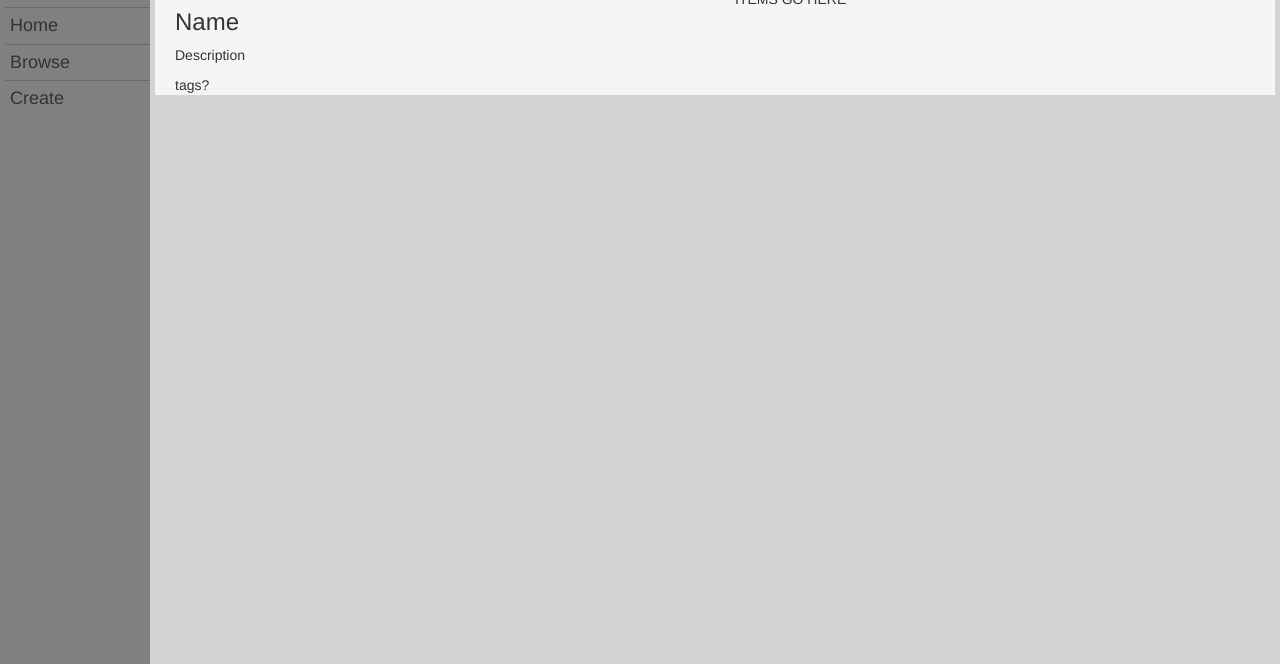
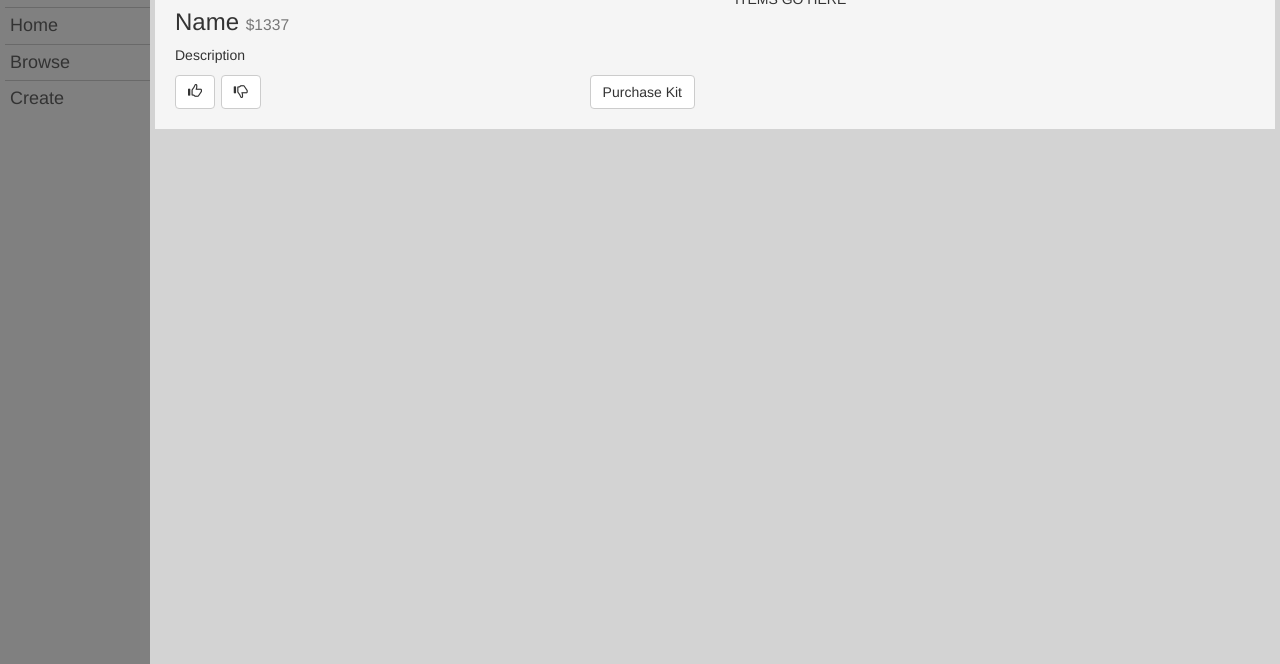
Before and after one commit to mitchwadair/StarterKit, a website: page kits/view.html in a window 1280 px wide. Shown: the part 136-800 px from the top of the page. Drawn offline with nearby package versions, Linux system fonts and the light colour scheme.

Commit message:
adds up/down/purchase buttons to kit page

```diff
--- a/index.js
+++ b/index.js
@@ -4,7 +4,7 @@ $(document).ready(function() {
     });
     $("#sideMenu").load("menu.html");
 
-    $('#menuToggleButton').on('click', function () {
+    $('#menuToggleButton').on("click", function () {
         $('#sideMenu').toggleClass('active');
     });
 
--- a/kits/view.html
+++ b/kits/view.html
@@ -64,10 +64,25 @@
                 </button><br>
                 <div id="lowerContentContainer" class="container-fluid" style="padding-top: 20px">
                     <div id="kitContent" class="row" style="background: whitesmoke">
-                        <div id="kitInfo" class="col-sm-6" style="padding-left: 20px; padding-right: 20px">
-                            <h3 id="kitName" style=>Name</h3>
+                        <div id="kitInfo" class="col-sm-6" style="padding-left: 20px; padding-right: 20px; padding-bottom: 20px">
+                            <h3 id="kitName">Name <small id="kitTotalPrice">$1337</small></h3>
                             <p id="kitDescription">Description</p>
-                            <span id="tags">tags?</span>
+                            <div class="row">
+                                <div class="col-xs-1">
+                                    <button id="kitUpvote" class="btn btn-default">
+                                        <span class="glyphicon glyphicon-thumbs-up"><span>
+                                    </button>
+                                </div>
+                                <div class="col-xs-1">
+                                    <button id="kitDownvote" class="btn btn-default">
+                                        <span class="glyphicon glyphicon-thumbs-down"><span>
+                                    </button>
+                                </div>
+                                <div class="col-xs-10">
+                                    <button id="kitPurchase" class="btn btn-default" style="float: right">Purchase Kit</button>
+                                </div>
+
+                            </div>
                         </div>
                         <div id="kitItems" class="col-sm-6" style="padding-left: 20px; padding-right: 20px">
                             ITEMS GO HERE
--- a/kits/view.js
+++ b/kits/view.js
@@ -4,7 +4,25 @@ $(document).ready(function() {
     });
     $("#sideMenu").load("../menu.html");
 
-    $('#menuToggleButton').on('click', function () {
+    $('#menuToggleButton').on("click", function() {
         $('#sideMenu').toggleClass('active');
     });
+
+    $("#kitUpvote").on("click", upvoteKit);
+
+    $("#kitDownvote").on("click", downvoteKit);
+
+    $("#kitPurchase").on("click", purchaseKit);
 });
+
+var upvoteKit = function() {
+    alert("This will increase the rating of the kit");
+}
+
+var downvoteKit = function() {
+    alert("This will decrease the rating of the kit");
+}
+
+var purchaseKit = function() {
+    alert("This will purchase the kit");
+}
```
